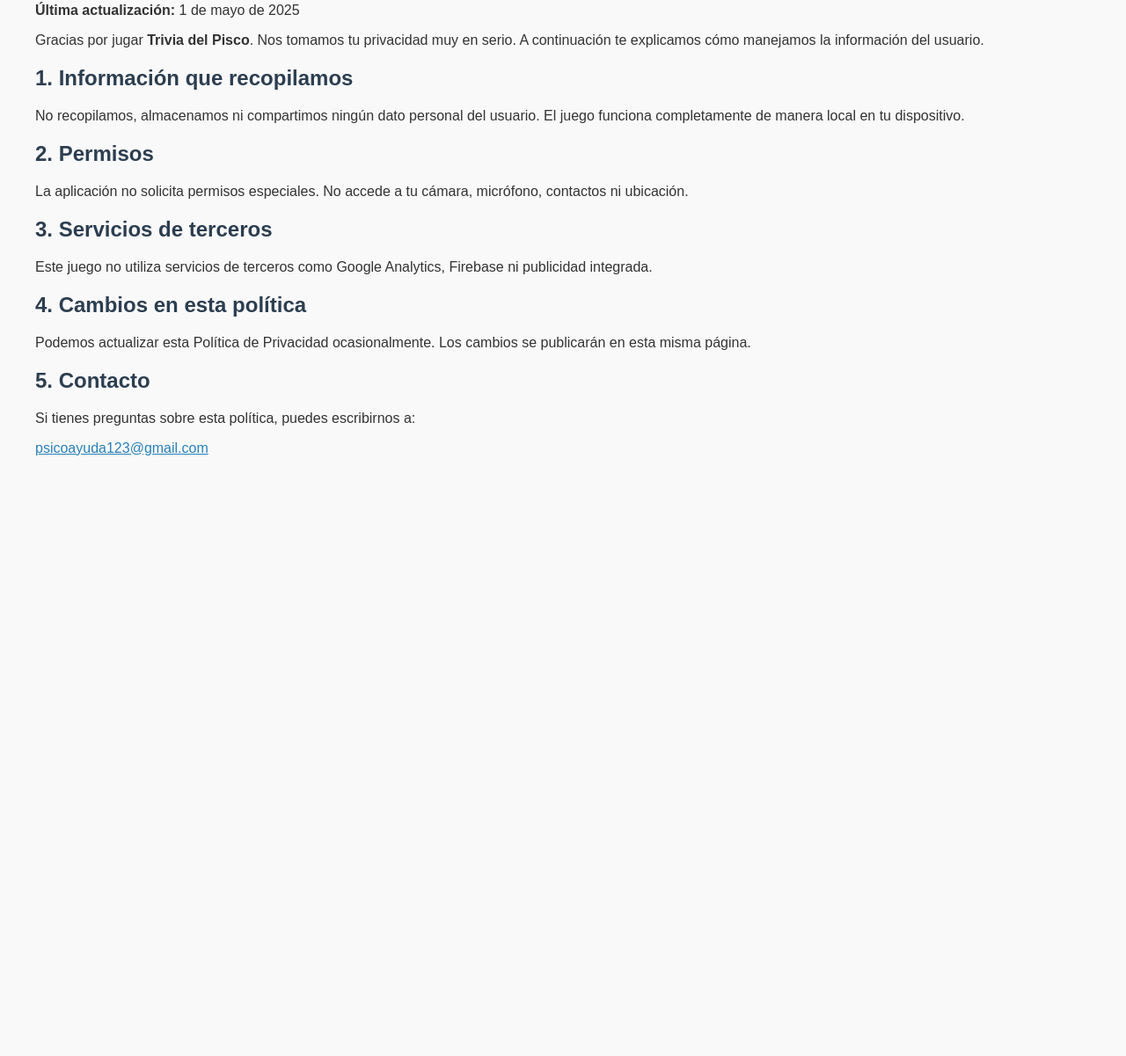
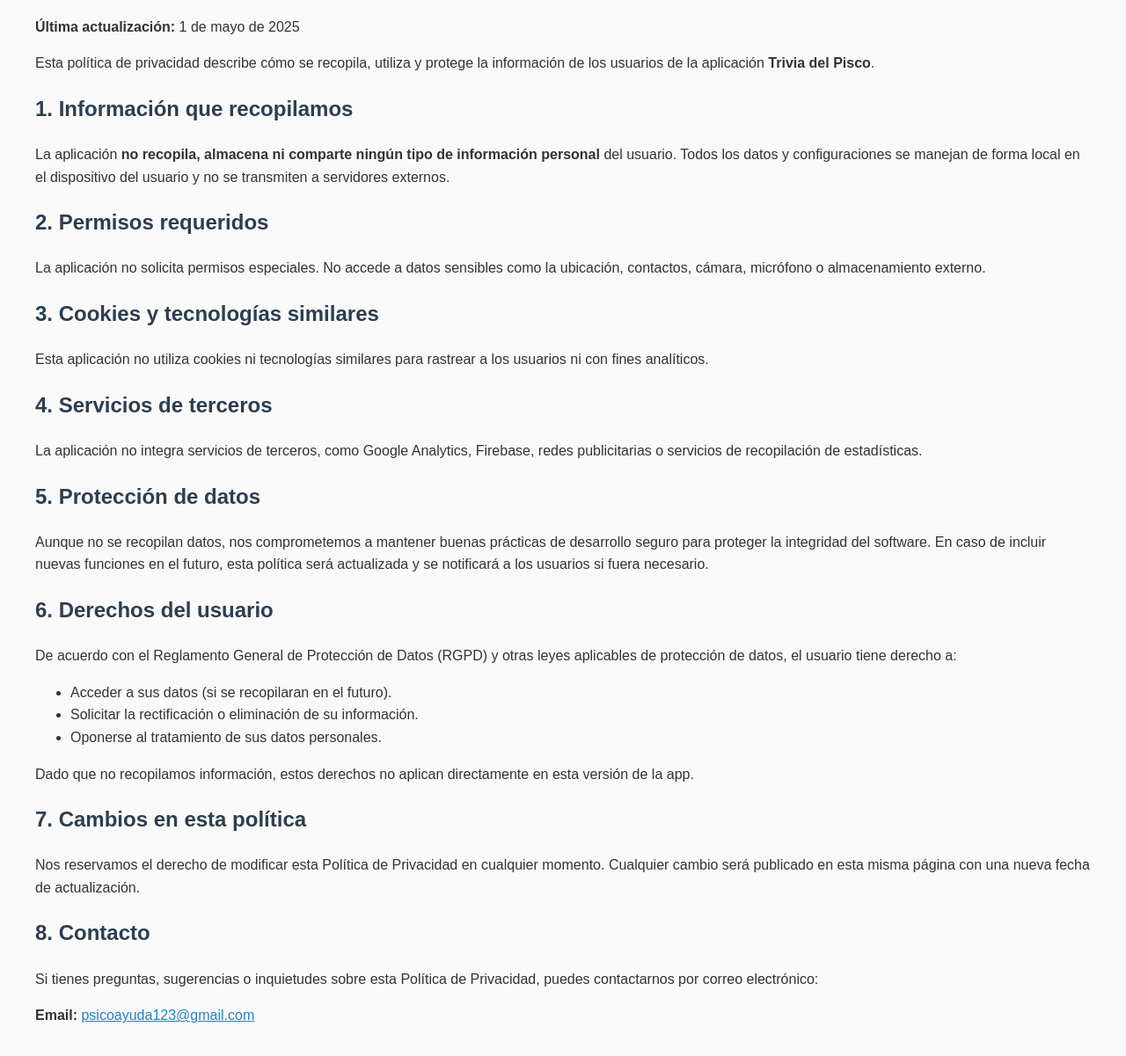
Before and after one commit to bellibuss214/PoliceGame, a plain HTML site: page index.html in a window 1280 px wide. Shown: the part 95-1296 px from the top of the page at 88% size. Before the commit the page ends 800 px from the top, so only its background shows below. Drawn offline with Linux system fonts and the light colour scheme.

Commit message:
Update index.html

```diff
--- a/index.html
+++ b/index.html
@@ -2,14 +2,15 @@
 <html lang="es">
 <head>
   <meta charset="UTF-8">
-    <meta name="viewport" content="width=device-width, initial-scale=1.0">
+  <meta name="viewport" content="width=device-width, initial-scale=1">
   <title>Política de Privacidad - Trivia del Pisco</title>
   <style>
     body {
-            font-family: Arial, sans-serif;
+      font-family: 'Arial', sans-serif;
       margin: 40px;
       background-color: #f9f9f9;
       color: #333;
+      line-height: 1.6;
     }
     h1, h2 {
       color: #2c3e50;
@@ -23,22 +24,38 @@
   <h1>Política de Privacidad</h1>
   <p><strong>Última actualización:</strong> 1 de mayo de 2025</p>
 
-    <p>Gracias por jugar <strong>Trivia del Pisco</strong>. Nos tomamos tu privacidad muy en serio. A continuación te explicamos cómo manejamos la información del usuario.</p>
+  <p>Esta política de privacidad describe cómo se recopila, utiliza y protege la información de los usuarios de la aplicación <strong>Trivia del Pisco</strong>.</p>
 
   <h2>1. Información que recopilamos</h2>
-    <p>No recopilamos, almacenamos ni compartimos ningún dato personal del usuario. El juego funciona completamente de manera local en tu dispositivo.</p>
+  <p>La aplicación <strong>no recopila, almacena ni comparte ningún tipo de información personal</strong> del usuario. Todos los datos y configuraciones se manejan de forma local en el dispositivo del usuario y no se transmiten a servidores externos.</p>
 
-    <h2>2. Permisos</h2>
-    <p>La aplicación no solicita permisos especiales. No accede a tu cámara, micrófono, contactos ni ubicación.</p>
+  <h2>2. Permisos requeridos</h2>
+  <p>La aplicación no solicita permisos especiales. No accede a datos sensibles como la ubicación, contactos, cámara, micrófono o almacenamiento externo.</p>
 
-    <h2>3. Servicios de terceros</h2>
-    <p>Este juego no utiliza servicios de terceros como Google Analytics, Firebase ni publicidad integrada.</p>
+  <h2>3. Cookies y tecnologías similares</h2>
+  <p>Esta aplicación no utiliza cookies ni tecnologías similares para rastrear a los usuarios ni con fines analíticos.</p>
 
-    <h2>4. Cambios en esta política</h2>
-    <p>Podemos actualizar esta Política de Privacidad ocasionalmente. Los cambios se publicarán en esta misma página.</p>
+  <h2>4. Servicios de terceros</h2>
+  <p>La aplicación no integra servicios de terceros, como Google Analytics, Firebase, redes publicitarias o servicios de recopilación de estadísticas.</p>
 
-    <h2>5. Contacto</h2>
-    <p>Si tienes preguntas sobre esta política, puedes escribirnos a:</p>
-    <p><a href="mailto:psicoayuda123@gmail.com">psicoayuda123@gmail.com</a></p>
+  <h2>5. Protección de datos</h2>
+  <p>Aunque no se recopilan datos, nos comprometemos a mantener buenas prácticas de desarrollo seguro para proteger la integridad del software. En caso de incluir nuevas funciones en el futuro, esta política será actualizada y se notificará a los usuarios si fuera necesario.</p>
+
+  <h2>6. Derechos del usuario</h2>
+  <p>De acuerdo con el Reglamento General de Protección de Datos (RGPD) y otras leyes aplicables de protección de datos, el usuario tiene derecho a:</p>
+  <ul>
+    <li>Acceder a sus datos (si se recopilaran en el futuro).</li>
+    <li>Solicitar la rectificación o eliminación de su información.</li>
+    <li>Oponerse al tratamiento de sus datos personales.</li>
+  </ul>
+  <p>Dado que no recopilamos información, estos derechos no aplican directamente en esta versión de la app.</p>
+
+  <h2>7. Cambios en esta política</h2>
+  <p>Nos reservamos el derecho de modificar esta Política de Privacidad en cualquier momento. Cualquier cambio será publicado en esta misma página con una nueva fecha de actualización.</p>
+
+  <h2>8. Contacto</h2>
+  <p>Si tienes preguntas, sugerencias o inquietudes sobre esta Política de Privacidad, puedes contactarnos por correo electrónico:</p>
+  <p><strong>Email:</strong> <a href="mailto:psicoayuda123@gmail.com">psicoayuda123@gmail.com</a></p>
+
 </body>
 </html>
```
Lines whose indentation alone changed are shown as unchanged.
